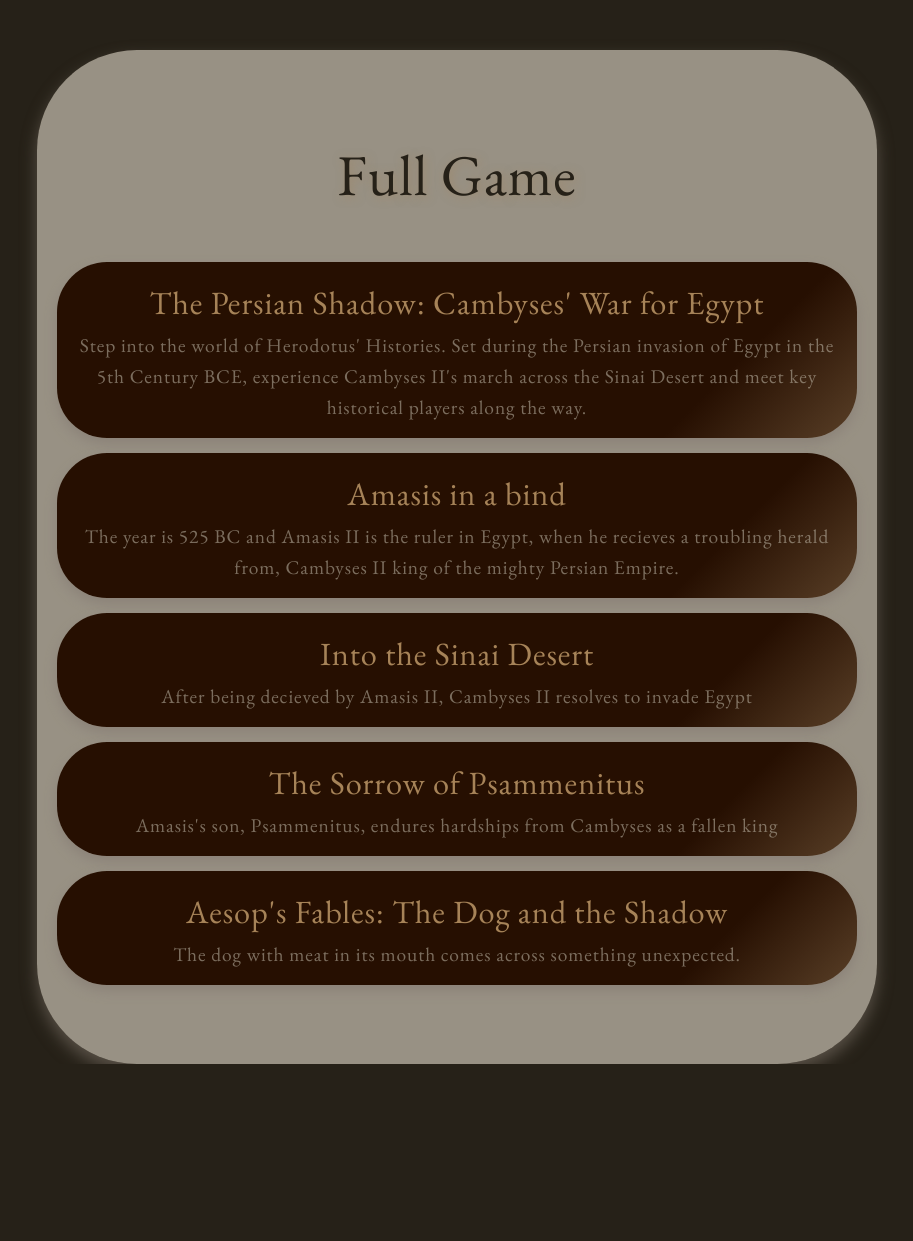
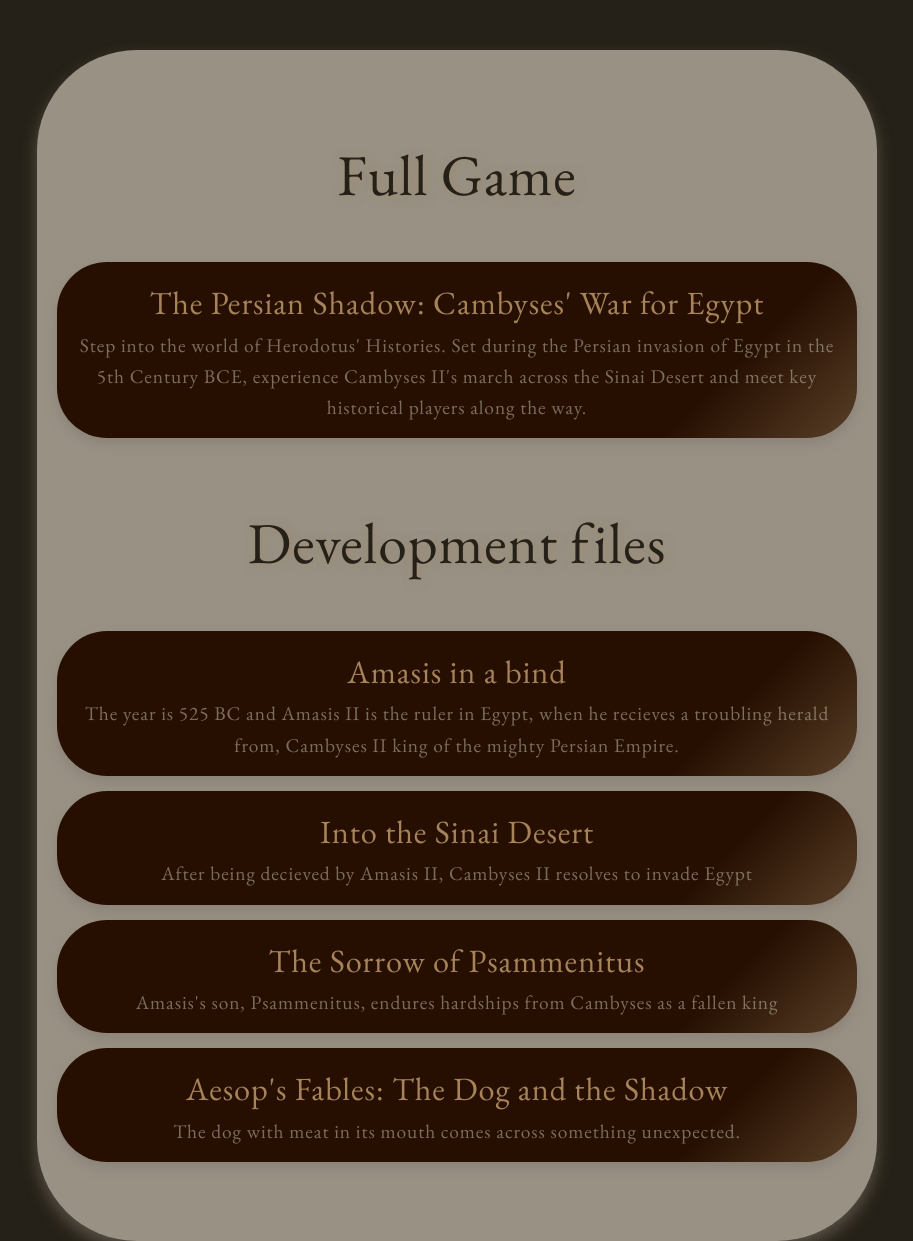
Before and after one commit to Chewon-bot/mega_hack, a React (Vite) app: page / in a window 1280 px wide. Shown: the whole page, without its empty margins (183-1096 px from the left). Before the commit the page ends 1064 px from the top, so only its background shows below. Built offline with nearby package versions, Linux system fonts and the light colour scheme; a web font is replaced by a local one.

Commit message:
added Full Game/Development files

```diff
--- a/package.json
+++ b/package.json
@@ -10,6 +10,7 @@
     "preview": "vite preview"
   },
   "dependencies": {
+    "prop-types": "^15.8.1",
     "react": "^19.0.0",
     "react-router-dom": "^7.1.5"
   },
--- a/public/games/games.json
+++ b/public/games/games.json
@@ -3,7 +3,8 @@
     {
       "id": "the_persian_shadow",
       "name": "The Persian Shadow: Cambyses' War for Egypt",
-      "description": "Step into the world of Herodotus' Histories. Set during the Persian invasion of Egypt in the 5th Century BCE, experience Cambyses II's march across the Sinai Desert and meet key historical players along the way."
+      "description": "Step into the world of Herodotus' Histories. Set during the Persian invasion of Egypt in the 5th Century BCE, experience Cambyses II's march across the Sinai Desert and meet key historical players along the way.",
+      "full": true
     },
     {
       "id": "amasis_in_a_bind",
--- a/src/pages/Home.jsx
+++ b/src/pages/Home.jsx
@@ -1,5 +1,6 @@
 import { useEffect, useState } from 'react'
 import { Link } from 'react-router-dom'
+import PropTypes from 'prop-types'
 import './Home.css'
 
 const Home = () => {
@@ -19,9 +20,22 @@ const Home = () => {
     loadGames()
   }, [])
 
+  const full = games.filter((game) => game.full === true)
+  const dev = games.filter((game) => !game.full)
+
+
   return (
     <div className="home-container">
-      <h1 className="home-title">Full Game</h1>
+      <GameList title="Full Game" games={full} />
+      <GameList title="Development files" games={dev} />
+    </div>
+  )
+}
+
+const GameList = ({ title, games }) => {
+  return (
+    <div>
+      <h1 className="home-title">{title}</h1>
       <ul className="game-list">
         {games.map((game) => (
           <li key={game.id}>
@@ -32,8 +46,19 @@ const Home = () => {
           </li>
         ))}
       </ul>
-    </div >
+    </div>
   )
 }
 
+GameList.propTypes = {
+  title: PropTypes.string.isRequired,
+  games: PropTypes.arrayOf(
+    PropTypes.shape({
+      id: PropTypes.string.isRequired,
+      name: PropTypes.string.isRequired,
+      description: PropTypes.string.isRequired,
+    })
+  ).isRequired,
+}
+
 export default Home
```
Also changed, not shown: 1 other file (tests, documents, lock files or other folders).
